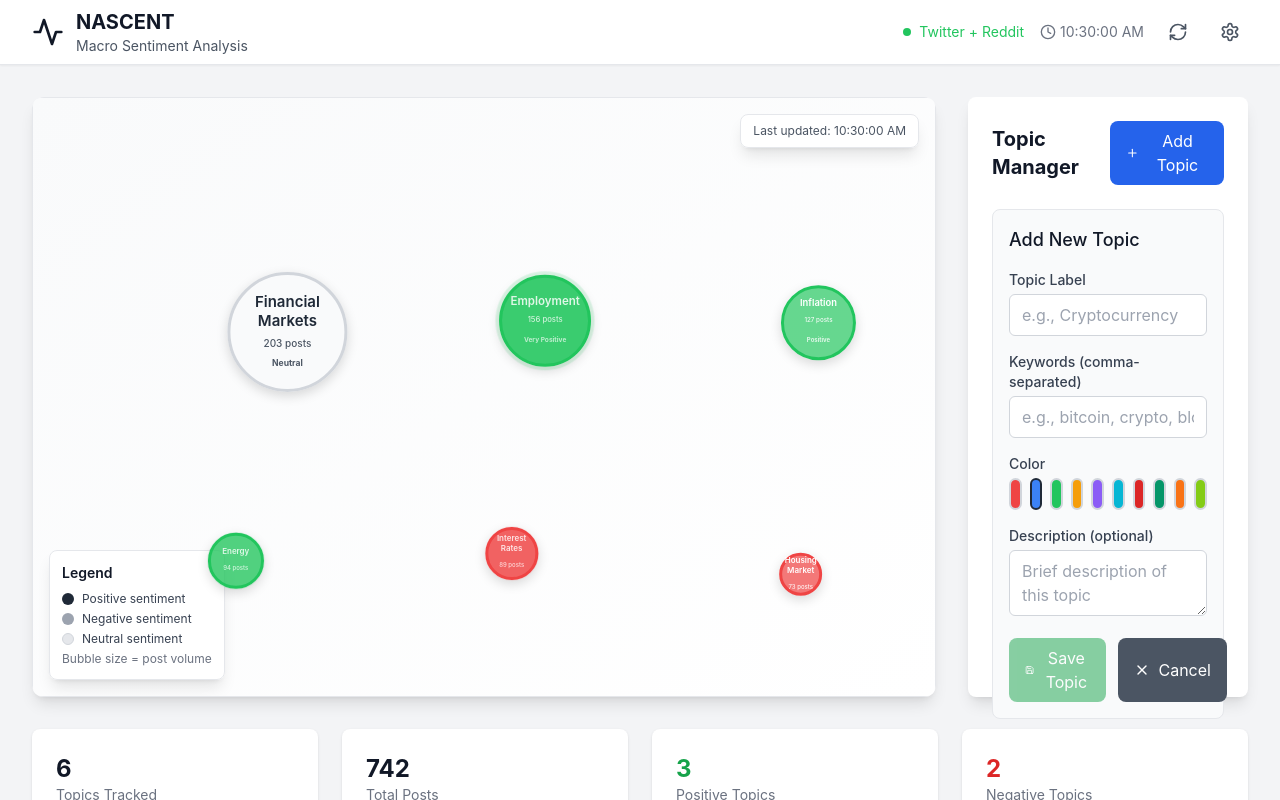
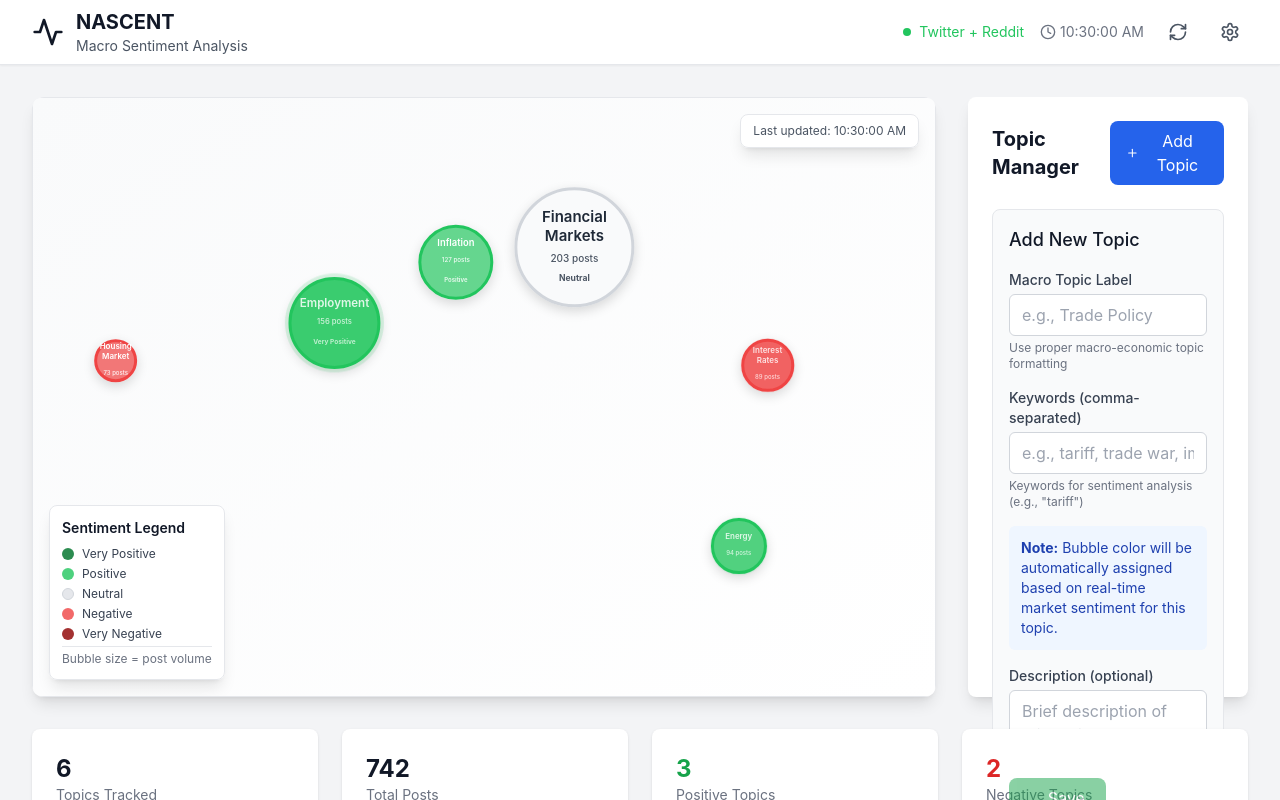
Before and after one commit to tashton13/macro-sentiment-agent, a React (Vite) app: page / in a window 1280 px wide. Both pictures are taken after a click on the button "Add Topic". Shown: the top 800 px of the page. Built offline with nearby package versions, Linux system fonts and the light colour scheme.

Commit message:
Fix bubble physics and UI improvements - smooth movement, better colors, auto sentiment-based colors

```diff
--- a/src/components/SentimentBubble.tsx
+++ b/src/components/SentimentBubble.tsx
@@ -72,8 +72,8 @@ export const SentimentBubble: React.FC<SentimentBubbleProps> = ({
       animate={{
         scale: 1,
         opacity: 1,
-        x: position.x,
-        y: position.y
+        x: position.x - size/2,  // Center the bubble on the position
+        y: position.y - size/2   // Center the bubble on the position
       }}
       whileHover={{ scale: 1.1 }}
       whileTap={{ scale: 0.95 }}
@@ -92,9 +92,10 @@ export const SentimentBubble: React.FC<SentimentBubbleProps> = ({
       layout
       transition={{
         type: "spring",
-        stiffness: 260,
-        damping: 20,
-        layout: { duration: 0.3 }
+        stiffness: 100,
+        damping: 25,
+        mass: 1,
+        duration: 1.2
       }}
     >
       {/* Pulse animation for active bubbles */}
--- a/src/components/SentimentCanvas.tsx
+++ b/src/components/SentimentCanvas.tsx
@@ -38,7 +38,7 @@ export const SentimentCanvas: React.FC<SentimentCanvasProps> = ({
     return Math.max(...topics.map(t => t.volume), 1);
   }, [topics]);
 
-  // Generate stable bubble positions using grid-based layout with smart spacing
+  // Smooth bubble physics with collision detection
   const bubblePositions = useMemo(() => {
     if (topics.length === 0) return {};
 
@@ -47,46 +47,109 @@ export const SentimentCanvas: React.FC<SentimentCanvasProps> = ({
 
     // Calculate bubble sizes first
     topics.forEach(topic => {
-      const minSize = 40;
-      const maxSize = 140;
+      const minSize = 20;
+      const maxSize = 120;
       const size = Math.max(minSize, Math.min(maxSize, (topic.volume / maxVolume) * maxSize));
       bubbleSizes[topic.topicId] = size;
     });
 
-    // Sort topics by size for better arrangement
-    const sortedTopics = [...topics].sort((a, b) => bubbleSizes[b.topicId] - bubbleSizes[a.topicId]);
+    // Initialize positions - try to place bubbles without overlapping
+    const placedBubbles: Array<{ x: number; y: number; radius: number; id: string }> = [];
+    const padding = 20;
 
-    // Calculate grid dimensions based on canvas size and number of topics
-    const cols = Math.ceil(Math.sqrt(topics.length));
-    const rows = Math.ceil(topics.length / cols);
+    topics.forEach((topic) => {
+      const radius = bubbleSizes[topic.topicId] / 2;
+      let x, y;
+      let attempts = 0;
+      let validPosition = false;
 
-    const padding = 30;
-    const cellWidth = (canvasSize.width - padding * 2) / cols;
-    const cellHeight = (canvasSize.height - padding * 2) / rows;
+      // Try to find a non-overlapping position
+      while (!validPosition && attempts < 100) {
+        x = Math.random() * (canvasSize.width - 2 * (radius + padding)) + radius + padding;
+        y = Math.random() * (canvasSize.height - 2 * (radius + padding)) + radius + padding;
 
-    sortedTopics.forEach((topic, index) => {
-      const col = index % cols;
-      const row = Math.floor(index / cols);
+        validPosition = true;
 
-      const size = bubbleSizes[topic.topicId];
+        // Check for overlaps with existing bubbles
+        for (const placed of placedBubbles) {
+          const distance = Math.sqrt((x - placed.x) ** 2 + (y - placed.y) ** 2);
+          const minDistance = radius + placed.radius + 15; // 15px minimum gap
 
-      // Base position in grid
-      const baseX = padding + col * cellWidth + cellWidth / 2;
-      const baseY = padding + row * cellHeight + cellHeight / 2;
+          if (distance < minDistance) {
+            validPosition = false;
+            break;
+          }
+        }
 
-      // Add deterministic positioning based on topic ID for consistency
-      const seedX = parseInt(topic.topicId.slice(-2), 36) / 1000;
-      const seedY = parseInt(topic.topicId.slice(-4, -2), 36) / 1000;
-      const jitterX = (seedX - 0.5) * cellWidth * 0.15;
-      const jitterY = (seedY - 0.5) * cellHeight * 0.15;
+        attempts++;
+      }
 
-      // Ensure bubbles stay within bounds
-      const margin = size / 2 + 10;
-      const x = Math.max(margin, Math.min(canvasSize.width - margin, baseX + jitterX));
-      const y = Math.max(margin, Math.min(canvasSize.height - margin, baseY + jitterY));
+      // If we couldn't find a good position, use a fallback grid position
+      if (!validPosition) {
+        const gridCols = Math.ceil(Math.sqrt(topics.length));
+        const index = placedBubbles.length;
+        const col = index % gridCols;
+        const row = Math.floor(index / gridCols);
 
-      positions[topic.topicId] = { x, y };
+        x = (canvasSize.width / gridCols) * (col + 0.5);
+        y = (canvasSize.height / Math.ceil(topics.length / gridCols)) * (row + 0.5);
+
+        // Ensure within bounds
+        x = Math.max(radius + padding, Math.min(canvasSize.width - radius - padding, x));
+        y = Math.max(radius + padding, Math.min(canvasSize.height - radius - padding, y));
+      }
+
+      placedBubbles.push({ x: x!, y: y!, radius, id: topic.topicId });
+      positions[topic.topicId] = { x: x!, y: y! };
     });
+
+    // Apply force-based layout for smooth positioning
+    const iterations = 50;
+    for (let iter = 0; iter < iterations; iter++) {
+      const forces: { [key: string]: { fx: number; fy: number } } = {};
+
+      // Initialize forces
+      placedBubbles.forEach(bubble => {
+        forces[bubble.id] = { fx: 0, fy: 0 };
+      });
+
+      // Calculate repulsion forces between bubbles
+      for (let i = 0; i < placedBubbles.length; i++) {
+        for (let j = i + 1; j < placedBubbles.length; j++) {
+          const bubble1 = placedBubbles[i];
+          const bubble2 = placedBubbles[j];
+
+          const dx = bubble2.x - bubble1.x;
+          const dy = bubble2.y - bubble1.y;
+          const distance = Math.sqrt(dx * dx + dy * dy);
+          const minDistance = bubble1.radius + bubble2.radius + 20;
+
+          if (distance < minDistance && distance > 0) {
+            const force = (minDistance - distance) * 0.05;
+            const fx = (dx / distance) * force;
+            const fy = (dy / distance) * force;
+
+            forces[bubble1.id].fx -= fx;
+            forces[bubble1.id].fy -= fy;
+            forces[bubble2.id].fx += fx;
+            forces[bubble2.id].fy += fy;
+          }
+        }
+      }
+
+      // Apply forces and update positions
+      placedBubbles.forEach(bubble => {
+        const force = forces[bubble.id];
+        bubble.x += force.fx;
+        bubble.y += force.fy;
+
+        // Keep within bounds
+        bubble.x = Math.max(bubble.radius + padding, Math.min(canvasSize.width - bubble.radius - padding, bubble.x));
+        bubble.y = Math.max(bubble.radius + padding, Math.min(canvasSize.height - bubble.radius - padding, bubble.y));
+
+        positions[bubble.id] = { x: bubble.x, y: bubble.y };
+      });
+    }
 
     return positions;
   }, [topics, canvasSize, maxVolume]);
@@ -140,21 +203,29 @@ export const SentimentCanvas: React.FC<SentimentCanvasProps> = ({
 
       {/* Legend */}
       <div className="absolute bottom-4 left-4 bg-white bg-opacity-95 backdrop-blur-sm rounded-lg p-3 shadow-lg border border-gray-200">
-        <h4 className="text-sm font-semibold text-gray-900 mb-2">Legend</h4>
+        <h4 className="text-sm font-semibold text-gray-900 mb-2">Sentiment Legend</h4>
         <div className="space-y-1 text-xs text-gray-700">
           <div className="flex items-center">
-            <div className="w-3 h-3 rounded-full bg-gray-800 mr-2"></div>
-            <span>Positive sentiment</span>
+            <div className="w-3 h-3 rounded-full mr-2" style={{ backgroundColor: 'rgba(21, 128, 61, 0.9)' }}></div>
+            <span>Very Positive</span>
           </div>
           <div className="flex items-center">
-            <div className="w-3 h-3 rounded-full bg-gray-400 mr-2"></div>
-            <span>Negative sentiment</span>
+            <div className="w-3 h-3 rounded-full mr-2" style={{ backgroundColor: 'rgba(34, 197, 94, 0.8)' }}></div>
+            <span>Positive</span>
           </div>
           <div className="flex items-center">
             <div className="w-3 h-3 rounded-full bg-gray-200 border border-gray-300 mr-2"></div>
-            <span>Neutral sentiment</span>
+            <span>Neutral</span>
           </div>
-          <div className="text-gray-500 mt-1">
+          <div className="flex items-center">
+            <div className="w-3 h-3 rounded-full mr-2" style={{ backgroundColor: 'rgba(239, 68, 68, 0.8)' }}></div>
+            <span>Negative</span>
+          </div>
+          <div className="flex items-center">
+            <div className="w-3 h-3 rounded-full mr-2" style={{ backgroundColor: 'rgba(153, 27, 27, 0.9)' }}></div>
+            <span>Very Negative</span>
+          </div>
+          <div className="text-gray-500 mt-2 pt-1 border-t border-gray-200">
             Bubble size = post volume
           </div>
         </div>
--- a/src/components/TopicManager.tsx
+++ b/src/components/TopicManager.tsx
@@ -13,14 +13,14 @@ export const TopicManager: React.FC<TopicManagerProps> = ({ onTopicsChange }) =>
   const [newTopic, setNewTopic] = useState<Partial<TopicConfig>>({
     label: '',
     keywords: [],
-    color: '#3b82f6',
     description: ''
   });
 
-  const colors = [
-    '#ef4444', '#3b82f6', '#22c55e', '#f59e0b', '#8b5cf6',
-    '#06b6d4', '#dc2626', '#059669', '#f97316', '#84cc16'
-  ];
+  // Auto-assign colors based on sentiment (will be determined when data is available)
+  const getAutoColor = (): string => {
+    // Default color for new topics (neutral blue)
+    return '#6b7280'; // Gray color for new topics
+  };
 
   const handleAddTopic = () => {
     if (!newTopic.label || !newTopic.keywords?.length) return;
@@ -29,7 +29,7 @@ export const TopicManager: React.FC<TopicManagerProps> = ({ onTopicsChange }) =>
       id: `user_${Date.now()}_${Math.random().toString(36).substr(2, 9)}`,
       label: newTopic.label,
       keywords: newTopic.keywords,
-      color: newTopic.color || '#3b82f6',
+      color: getAutoColor(), // Auto-assigned color
       description: newTopic.description || ''
     };
 
@@ -42,7 +42,6 @@ export const TopicManager: React.FC<TopicManagerProps> = ({ onTopicsChange }) =>
     setNewTopic({
       label: '',
       keywords: [],
-      color: '#3b82f6',
       description: ''
     });
     setIsAddingNew(false);
@@ -99,15 +98,16 @@ export const TopicManager: React.FC<TopicManagerProps> = ({ onTopicsChange }) =>
           <div className="space-y-4">
             <div>
               <label className="block text-sm font-medium text-gray-700 mb-1">
-                Topic Label
+                Macro Topic Label
               </label>
               <input
                 type="text"
                 value={newTopic.label}
                 onChange={(e) => setNewTopic({ ...newTopic, label: e.target.value })}
-                placeholder="e.g., Cryptocurrency"
+                placeholder="e.g., Trade Policy"
                 className="w-full px-3 py-2 border border-gray-300 rounded-md focus:outline-none focus:ring-2 focus:ring-blue-500 focus:border-transparent"
               />
+              <p className="text-xs text-gray-500 mt-1">Use proper macro-economic topic formatting</p>
             </div>
 
             <div>
@@ -118,27 +118,16 @@ export const TopicManager: React.FC<TopicManagerProps> = ({ onTopicsChange }) =>
                 type="text"
                 value={newTopic.keywords?.join(', ') || ''}
                 onChange={(e) => handleKeywordsChange(e.target.value)}
-                placeholder="e.g., bitcoin, crypto, blockchain"
+                placeholder="e.g., tariff, trade war, imports"
                 className="w-full px-3 py-2 border border-gray-300 rounded-md focus:outline-none focus:ring-2 focus:ring-blue-500 focus:border-transparent"
               />
+              <p className="text-xs text-gray-500 mt-1">Keywords for sentiment analysis (e.g., "tariff")</p>
             </div>
 
-            <div>
-              <label className="block text-sm font-medium text-gray-700 mb-1">
-                Color
-              </label>
-              <div className="flex space-x-2">
-                {colors.map(color => (
-                  <button
-                    key={color}
-                    onClick={() => setNewTopic({ ...newTopic, color })}
-                    className={`w-8 h-8 rounded-full border-2 ${
-                      newTopic.color === color ? 'border-gray-800' : 'border-gray-300'
-                    }`}
-                    style={{ backgroundColor: color }}
-                  />
-                ))}
-              </div>
+            <div className="bg-blue-50 p-3 rounded-md">
+              <p className="text-sm text-blue-800">
+                <strong>Note:</strong> Bubble color will be automatically assigned based on real-time market sentiment for this topic.
+              </p>
             </div>
 
             <div>
@@ -166,7 +155,7 @@ export const TopicManager: React.FC<TopicManagerProps> = ({ onTopicsChange }) =>
               <button
                 onClick={() => {
                   setIsAddingNew(false);
-                  setNewTopic({ label: '', keywords: [], color: '#3b82f6', description: '' });
+                  setNewTopic({ label: '', keywords: [], description: '' });
                 }}
                 className="flex items-center space-x-2 bg-gray-600 text-white px-4 py-2 rounded-lg hover:bg-gray-700 transition-colors"
               >
@@ -194,7 +183,6 @@ export const TopicManager: React.FC<TopicManagerProps> = ({ onTopicsChange }) =>
                 {editingId === topic.id ? (
                   <EditTopicForm
                     topic={topic}
-                    colors={colors}
                     onSave={(updatedTopic) => handleEditTopic(topic.id, updatedTopic)}
                     onCancel={() => setEditingId(null)}
                     onKeywordsChange={(value) => handleKeywordsChange(value, true)}
@@ -216,9 +204,10 @@ export const TopicManager: React.FC<TopicManagerProps> = ({ onTopicsChange }) =>
       <div className="mt-6 pt-4 border-t border-gray-200">
         <div className="text-sm text-gray-600 space-y-1">
           <p><strong>Tips:</strong></p>
-          <p>• Use specific keywords for better sentiment detection</p>
-          <p>• Keywords are case-insensitive and matched as substrings</p>
-          <p>• Custom topics appear alongside default economic topics</p>
+          <p>• Use specific macro-economic keywords (e.g., "tariff", "GDP", "inflation")</p>
+          <p>• Keywords are case-insensitive and matched in social media posts</p>
+          <p>• Bubble colors automatically reflect real-time market sentiment</p>
+          <p>• Topics appear as bubbles with size based on discussion volume</p>
         </div>
       </div>
     </div>
@@ -273,7 +262,6 @@ const TopicDisplay: React.FC<TopicDisplayProps> = ({ topic, onEdit, onDelete })
 
 interface EditTopicFormProps {
   topic: TopicConfig;
-  colors: string[];
   onSave: (updatedTopic: Partial<TopicConfig>) => void;
   onCancel: () => void;
   onKeywordsChange: (value: string) => void;
@@ -281,7 +269,6 @@ interface EditTopicFormProps {
 
 const EditTopicForm: React.FC<EditTopicFormProps> = ({
   topic,
-  colors,
   onSave,
   onCancel,
   onKeywordsChange
@@ -296,7 +283,7 @@ const EditTopicForm: React.FC<EditTopicFormProps> = ({
     <div className="space-y-3">
       <div>
         <label className="block text-sm font-medium text-gray-700 mb-1">
-          Topic Label
+          Macro Topic Label
         </label>
         <input
           type="text"
@@ -320,24 +307,13 @@ const EditTopicForm: React.FC<EditTopicFormProps> = ({
           }}
           className="w-full px-3 py-2 border border-gray-300 rounded-md focus:outline-none focus:ring-2 focus:ring-blue-500 focus:border-transparent"
         />
+        <p className="text-xs text-gray-500 mt-1">Keywords for sentiment analysis (e.g., "tariff")</p>
       </div>
 
-      <div>
-        <label className="block text-sm font-medium text-gray-700 mb-1">
-          Color
-        </label>
-        <div className="flex space-x-2">
-          {colors.map(color => (
-            <button
-              key={color}
-              onClick={() => setEditedTopic({ ...editedTopic, color })}
-              className={`w-8 h-8 rounded-full border-2 ${
-                editedTopic.color === color ? 'border-gray-800' : 'border-gray-300'
-              }`}
-              style={{ backgroundColor: color }}
-            />
-          ))}
-        </div>
+      <div className="bg-blue-50 p-3 rounded-md">
+        <p className="text-sm text-blue-800">
+          <strong>Note:</strong> Bubble color automatically reflects market sentiment.
+        </p>
       </div>
 
       <div>
--- a/src/config/topics.ts
+++ b/src/config/topics.ts
@@ -9,57 +9,57 @@ export interface TopicConfig {
 export const defaultTopics: TopicConfig[] = [
   {
     id: "inflation",
-    label: "Inflation",
-    keywords: ["inflation", "CPI", "PPI", "prices rising", "consumer prices", "cost of living"],
+    label: "Inflation Trends",
+    keywords: ["inflation", "CPI", "PPI", "price increases", "consumer prices", "cost of living", "deflation"],
     color: "#ef4444",
     description: "Consumer price trends and inflation indicators"
   },
   {
     id: "rates",
-    label: "Interest Rates",
-    keywords: ["FOMC", "interest rates", "Fed", "Federal Reserve", "Treasury yields", "rate hike", "rate cut"],
+    label: "Monetary Policy",
+    keywords: ["FOMC", "interest rates", "Fed", "Federal Reserve", "Treasury yields", "rate hike", "rate cut", "monetary policy"],
     color: "#3b82f6",
     description: "Federal Reserve policy and interest rate movements"
   },
   {
     id: "employment",
-    label: "Employment",
-    keywords: ["unemployment", "jobs report", "payrolls", "labor market", "jobless claims", "hiring"],
+    label: "Labor Markets",
+    keywords: ["unemployment", "jobs report", "payrolls", "labor market", "jobless claims", "hiring", "employment"],
     color: "#22c55e",
     description: "Labor market conditions and employment statistics"
   },
   {
     id: "housing",
-    label: "Housing Market",
-    keywords: ["housing market", "home prices", "real estate", "mortgage rates", "housing starts", "rent"],
+    label: "Real Estate",
+    keywords: ["housing market", "home prices", "real estate", "mortgage rates", "housing starts", "rent", "property"],
     color: "#f59e0b",
     description: "Real estate trends and housing market indicators"
   },
   {
     id: "gdp",
     label: "Economic Growth",
-    keywords: ["GDP", "economic growth", "recession", "expansion", "economic data", "growth rate"],
+    keywords: ["GDP", "economic growth", "recession", "expansion", "economic data", "growth rate", "productivity"],
     color: "#8b5cf6",
     description: "Overall economic performance and growth metrics"
   },
   {
     id: "markets",
     label: "Financial Markets",
-    keywords: ["stock market", "S&P 500", "Dow Jones", "NASDAQ", "market volatility", "bull market", "bear market"],
+    keywords: ["stock market", "S&P 500", "Dow Jones", "NASDAQ", "market volatility", "bull market", "bear market", "equities"],
     color: "#06b6d4",
     description: "Stock market performance and financial market sentiment"
   },
   {
     id: "energy",
-    label: "Energy",
-    keywords: ["oil prices", "gas prices", "energy costs", "crude oil", "WTI", "Brent", "energy inflation"],
+    label: "Energy Markets",
+    keywords: ["oil prices", "gas prices", "energy costs", "crude oil", "WTI", "Brent", "energy inflation", "petroleum"],
     color: "#dc2626",
     description: "Energy sector trends and commodity prices"
   },
   {
     id: "trade",
-    label: "Trade & Supply Chain",
-    keywords: ["trade war", "tariffs", "supply chain", "imports", "exports", "trade deficit", "global trade"],
+    label: "International Trade",
+    keywords: ["trade war", "tariff", "supply chain", "imports", "exports", "trade deficit", "global trade", "customs"],
     color: "#059669",
     description: "International trade and supply chain disruptions"
   }
```
Also changed, not shown: 5 other files (tests, documents, lock files or other folders).
